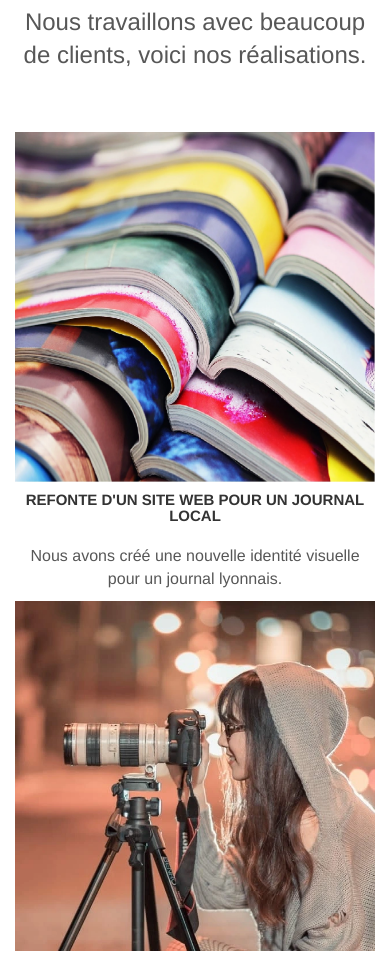
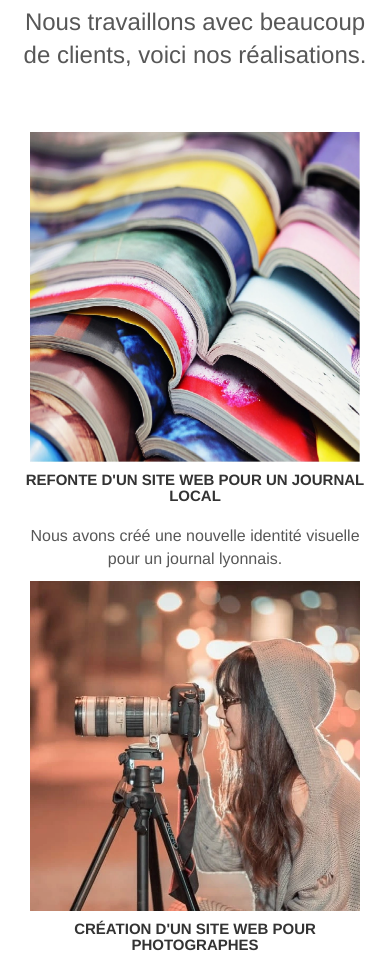
Before and after one commit to EdwinLRT/Projet-4-La-Panthere-after, a plain HTML site: page index.html in a window 390 px wide. Shown: the part 2760-3717 px from the top of the page. Drawn offline with Linux system fonts and the light colour scheme.

Commit message:
image resize 330*330

```diff
--- a/style.css
+++ b/style.css
@@ -1029,10 +1029,10 @@ div.col-sm-6:nth-child(2) p {
     div.tight-width-whitespace:nth-child(3) > div:nth-child(1) > a:nth-child(1) > img:nth-child(1),
     div.tight-width-whitespace:nth-child(3) > div:nth-child(2) > a:nth-child(1) > img:nth-child(1){
         margin: auto;
-        width: 390px;
-        height: 350px;
-        max-width: 390;
-        max-height: 350px;
+        width: 330px;
+        height: 330px;
+        max-width: 330px;
+        max-height: 330px;
     }
     .nav > li {
         margin-top: 0;
```
Also changed, not shown: img/1-mobile.webp (added), img/2-mobile.webp (added), img/3-mobile.webp (added), img/4-mobile.webp (added), 1 other file.
